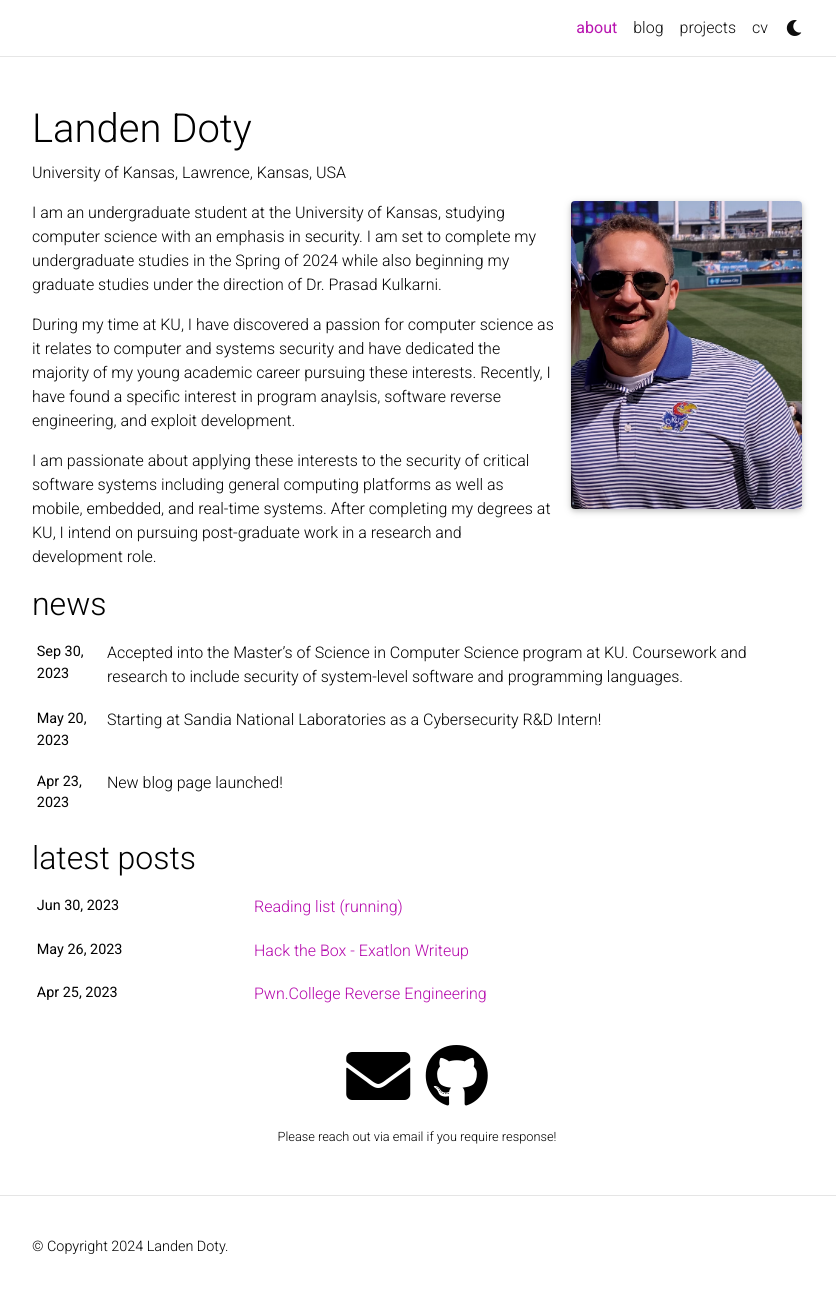
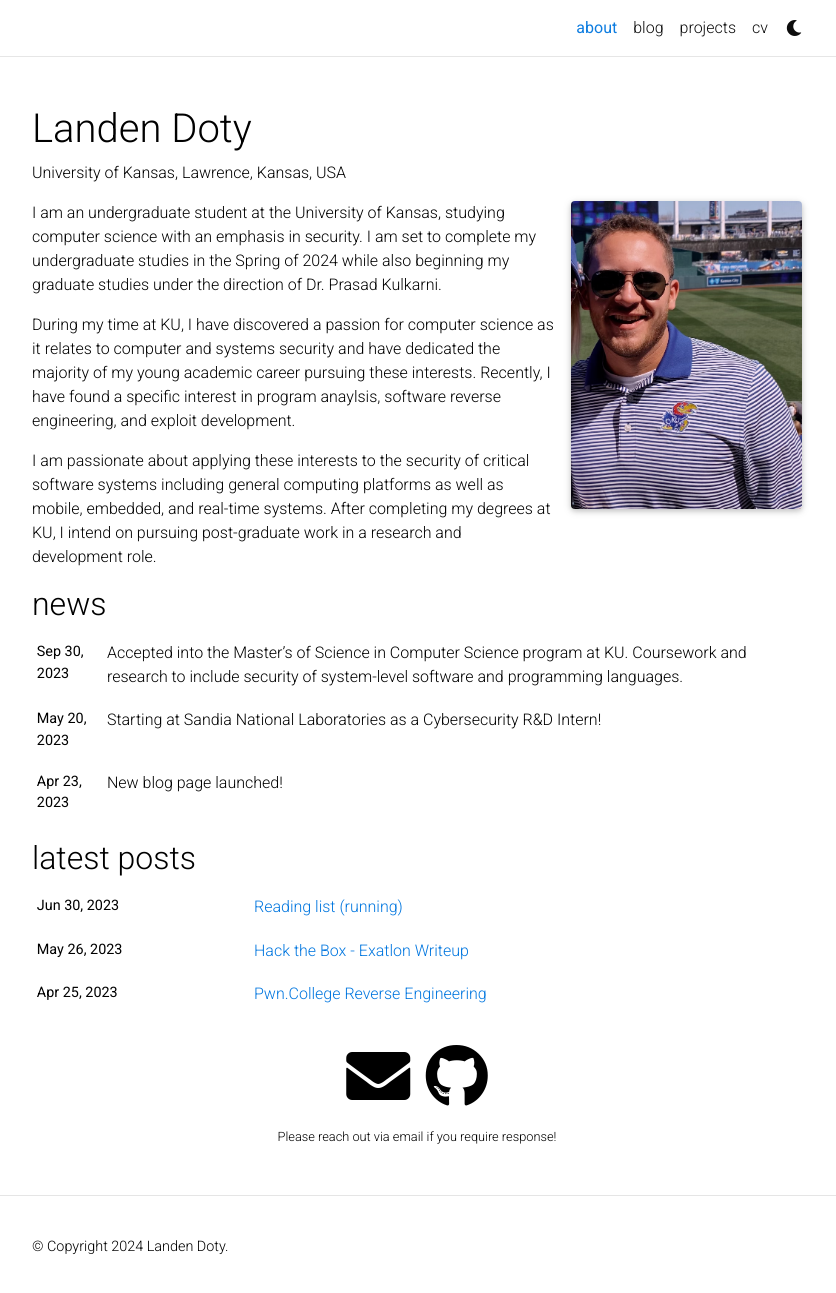
Before and after one commit to landoty/landoty.github.io, a Jekyll site: the page built from _pages/about.md, in a window 1280 px wide and 1297 px high. Shown: the top 1293 px of the window, without its empty margins (223-1059 px from the left). Built offline with Jekyll 4.4.1, drawn with Linux system fonts in a browser that asks for light colours; comment, search, counter and statistics services are not loaded; a style sheet for code colours, icons or effects is not loaded.

Commit message:
logo and colors

```diff
--- a/_config.yml
+++ b/_config.yml
@@ -8,7 +8,7 @@ last_name: Doty
 email: landoty@ku.edu
 
 lang: en
-icon: ⚛️  # the emoji used as the favicon (alternatively, provide image name in /assets/img/)
+icon: ld.png  # the emoji used as the favicon (alternatively, provide image name in /assets/img/)
 
 url: https://landoty.github.io
 baseurl:
@@ -26,7 +26,7 @@ highlight_theme_dark: native    # https://github.com/jwarby/jekyll-pygments-them
 repo_theme_light: default       # https://github.com/anuraghazra/github-readme-stats/blob/master/themes/README.md
 repo_theme_dark: dark           # https://github.com/anuraghazra/github-readme-stats/blob/master/themes/README.md
 repo_trophies:
-  enabled: true
+  enabled: false
   theme_light: flat    # https://github.com/ryo-ma/github-profile-trophy
   theme_dark: gitdimmed  # https://github.com/ryo-ma/github-profile-trophy
 
--- a/_sass/_themes.scss
+++ b/_sass/_themes.scss
@@ -7,8 +7,8 @@
   --global-code-bg-color: #{$code-bg-color-light};
   --global-text-color: #{$black-color};
   --global-text-color-light: #{$grey-color};
-  --global-theme-color: #{$purple-color};
-  --global-hover-color: #{$purple-color};
+  --global-theme-color: #{$blue-color};
+  --global-hover-color: #{$blue-color};
   --global-footer-bg-color: #{$grey-color-dark};
   --global-footer-text-color: #{$grey-color-light};
   --global-footer-link-color: #{$white-color};
@@ -38,8 +38,8 @@ html[data-theme='dark'] {
   --global-code-bg-color: #{$code-bg-color-dark};
   --global-text-color: #{$grey-color-light};
   --global-text-color-light: #{$grey-color-light};
-  --global-theme-color: #{$cyan-color};
-  --global-hover-color: #{$cyan-color};
+  --global-theme-color: #{$blue-color};
+  --global-hover-color: #{$blue-color};
   --global-footer-bg-color: #{$grey-color-light};
   --global-footer-text-color: #{$grey-color-dark};
   --global-footer-link-color: #{$black-color};
```
Also changed, not shown: assets/img/ld.png (added).
